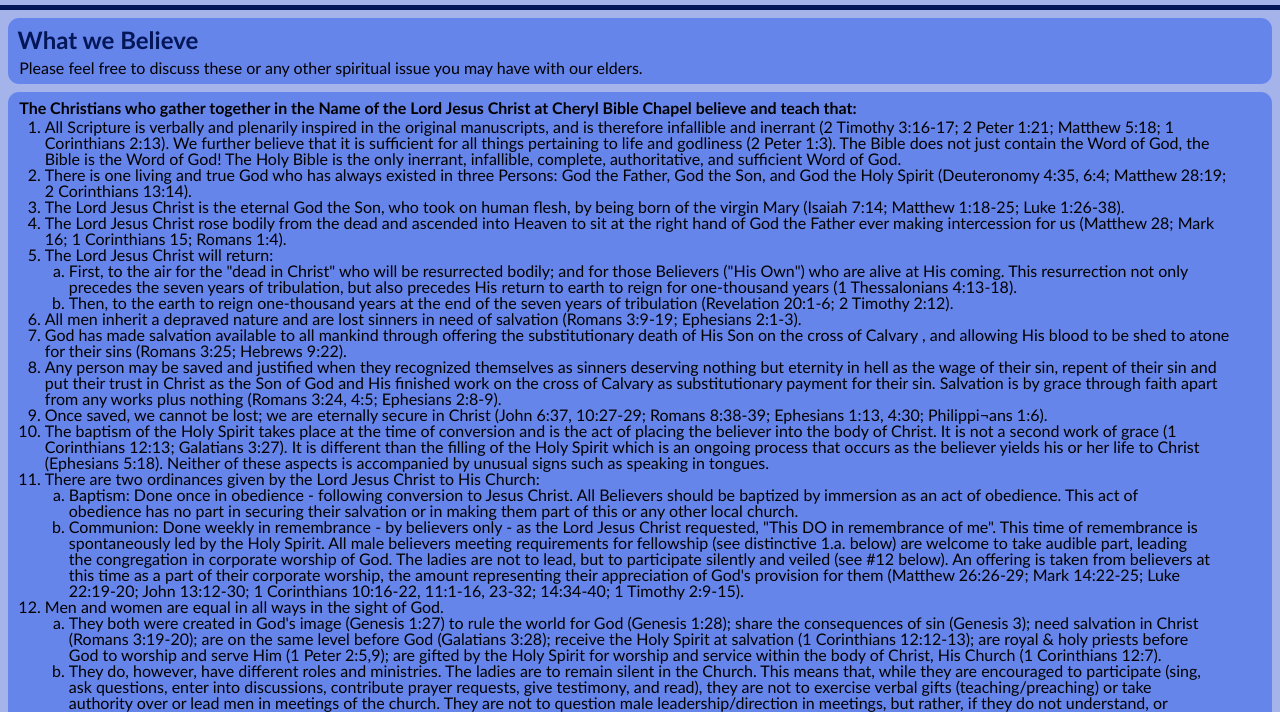
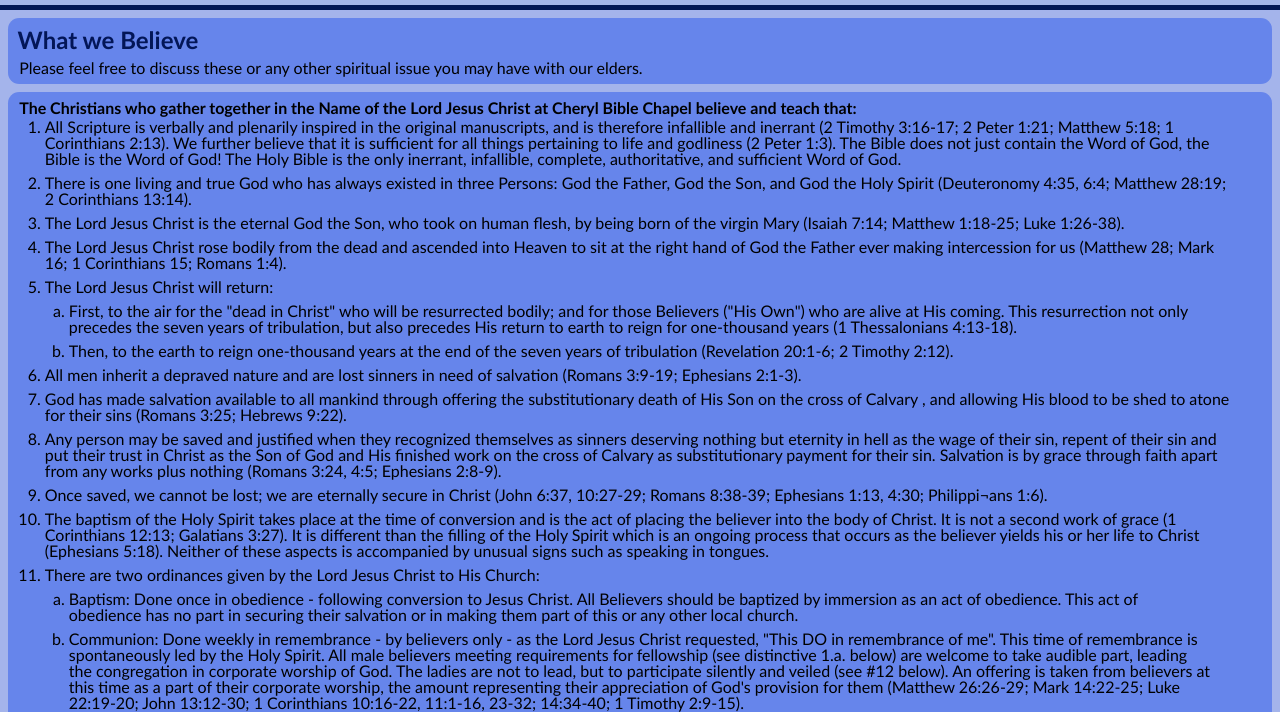
Before and after one commit to screamincat11/Cheryl_Bible_Chapel_Website, a plain HTML site: page beliefs.html in a window 1280 px wide. Shown: the part 67-779 px from the top of the page. Drawn offline with Linux system fonts and the light colour scheme.

Commit message:
added padding to li

```diff
--- a/style/SASS/CBCStyle.scss
+++ b/style/SASS/CBCStyle.scss
@@ -75,8 +75,9 @@
     }
 }
 ol {
-    padding:0 2em;
+    padding:0 2em .4em 2em;
     li {
+        padding: 0 0 .5em 0;
         list-style:decimal outside;
     }
     ol {
```
Also changed, not shown: style/CBCStyle-old-IE.css, style/CBCStyle.css.
